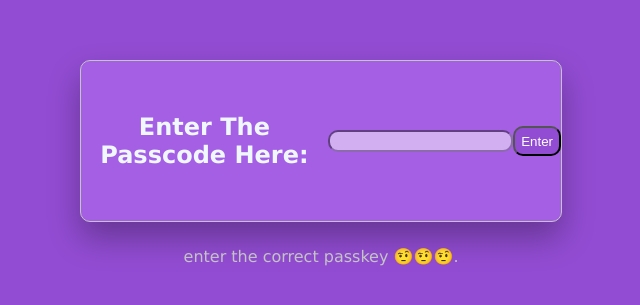
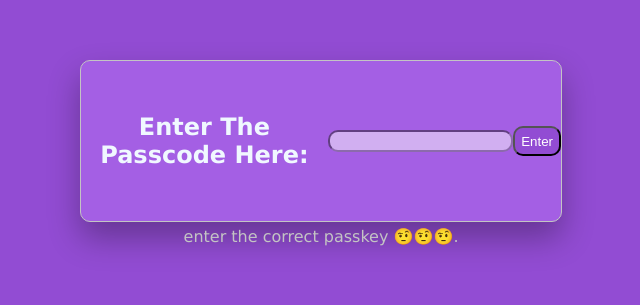
Before and after one commit to aljirokimdeguia012-max/WOA, a plain HTML site: page index.html in a window 1280 px wide. Shown: the part 259-564 px from the top of the page, without its empty margins (319-959 px from the left). Drawn offline with Linux system fonts and the light colour scheme.

Commit message:
Update style.css

```diff
--- a/style.css
+++ b/style.css
@@ -37,6 +37,6 @@ body {
     font-family: 'Lucida Sans', 'Lucida Sans Regular', 'Lucida Grande', 'Lucida Sans Unicode', Geneva, Verdana, sans-serif;
     text-align: left;
     position: absolute;
-    top: 170px;
+    top: 150px;
     color: #c4c4c4;
 }
```
